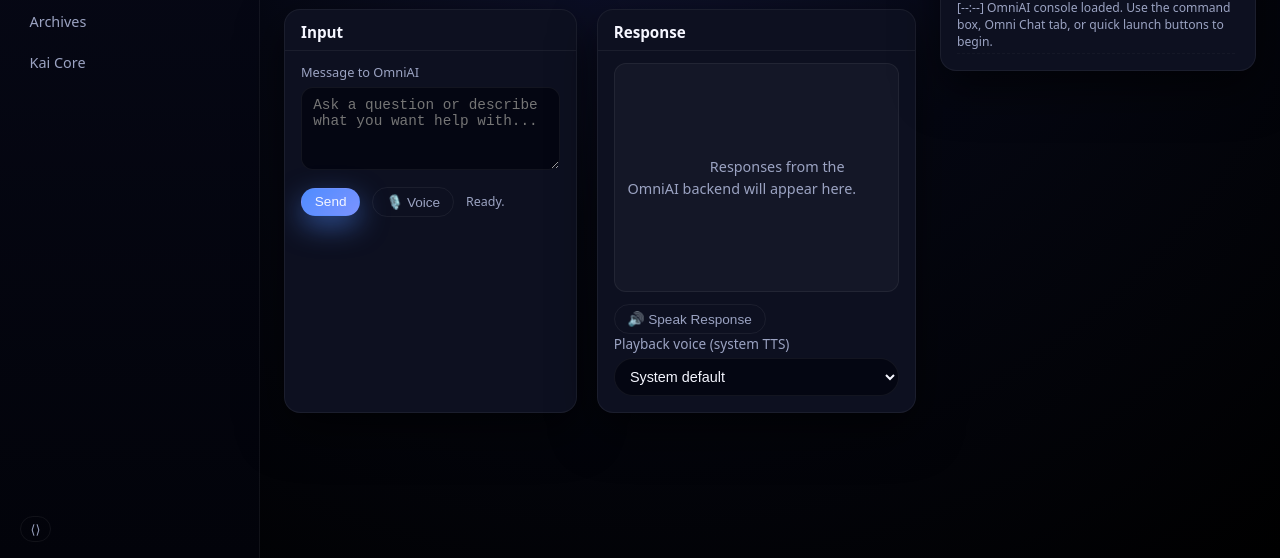
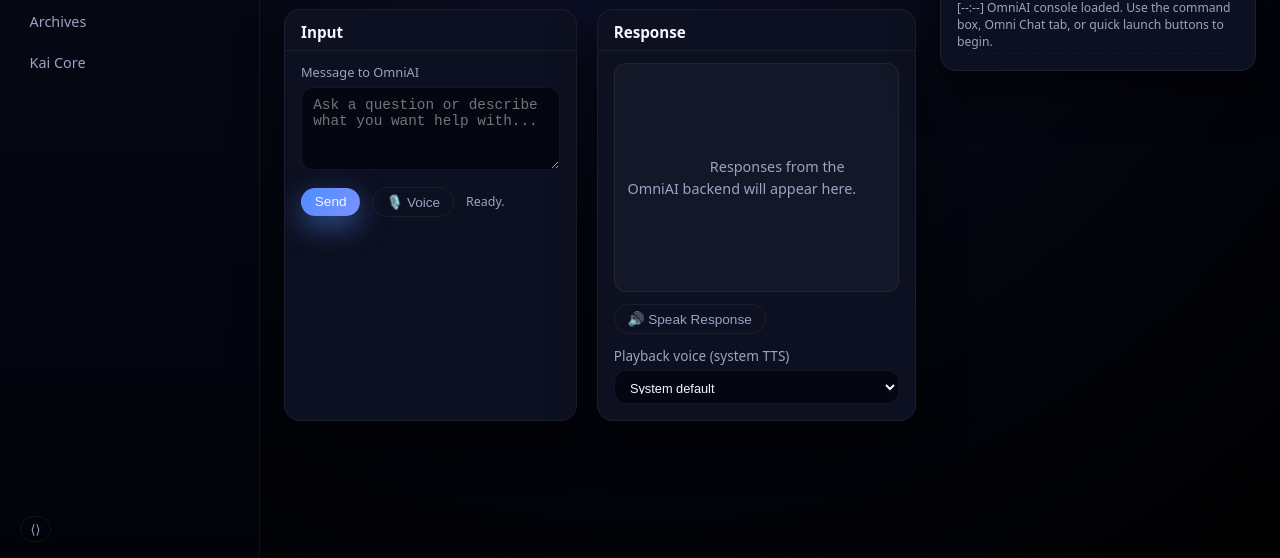
Before and after one commit to Dhawk818/AI_assignment_CS39AF, a plain HTML site: page index.html in a window 1280 px wide. Both pictures are taken after a click on the item "Omni Chat". Shown: the part 242-800 px from the top of the page. Drawn offline with Linux system fonts and the light colour scheme.

Commit message:
Enhance input and select styles in styles.css
Added styles for select inputs and adjusted existing input styles.

```diff
--- a/styles.css
+++ b/styles.css
@@ -275,7 +275,8 @@ body.sidebar-collapsed .layout {
 /* Inputs & buttons */
 
 .input,
-textarea.input {
+textarea.input,
+select.input {
   width: 100%;
   padding: 0.55rem 0.7rem;
   border-radius: 999px;
@@ -293,8 +294,13 @@ textarea.input {
   min-height: 3.5rem;
 }
 
+select.input {
+  border-radius: 12px;
+}
+
 .input:focus,
-textarea.input:focus {
+textarea.input:focus,
+select.input:focus {
   border-color: var(--accent);
   box-shadow: 0 0 0 1px rgba(79, 140, 255, 0.35);
   background: rgba(8, 10, 26, 0.98);
@@ -533,3 +539,15 @@ textarea.input:focus {
   line-height: 1.5;
   white-space: pre-wrap;
 }
+
+/* TTS select row */
+
+.omni-tts-row {
+  margin-top: 0.75rem;
+}
+
+.omni-tts-row .input {
+  border-radius: 12px;
+  height: 2.1rem;
+  font-size: 0.8rem;
+}
```
